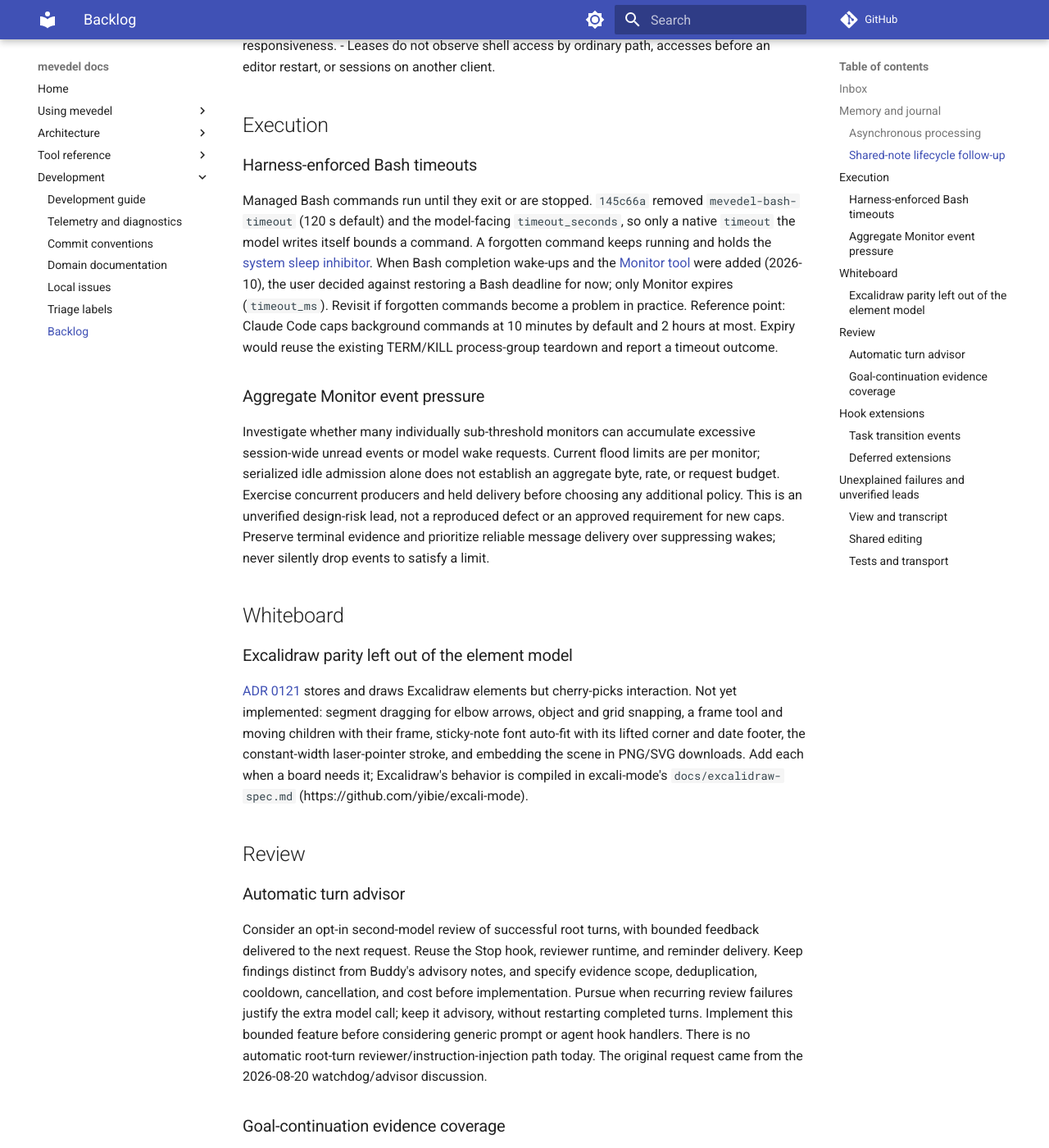
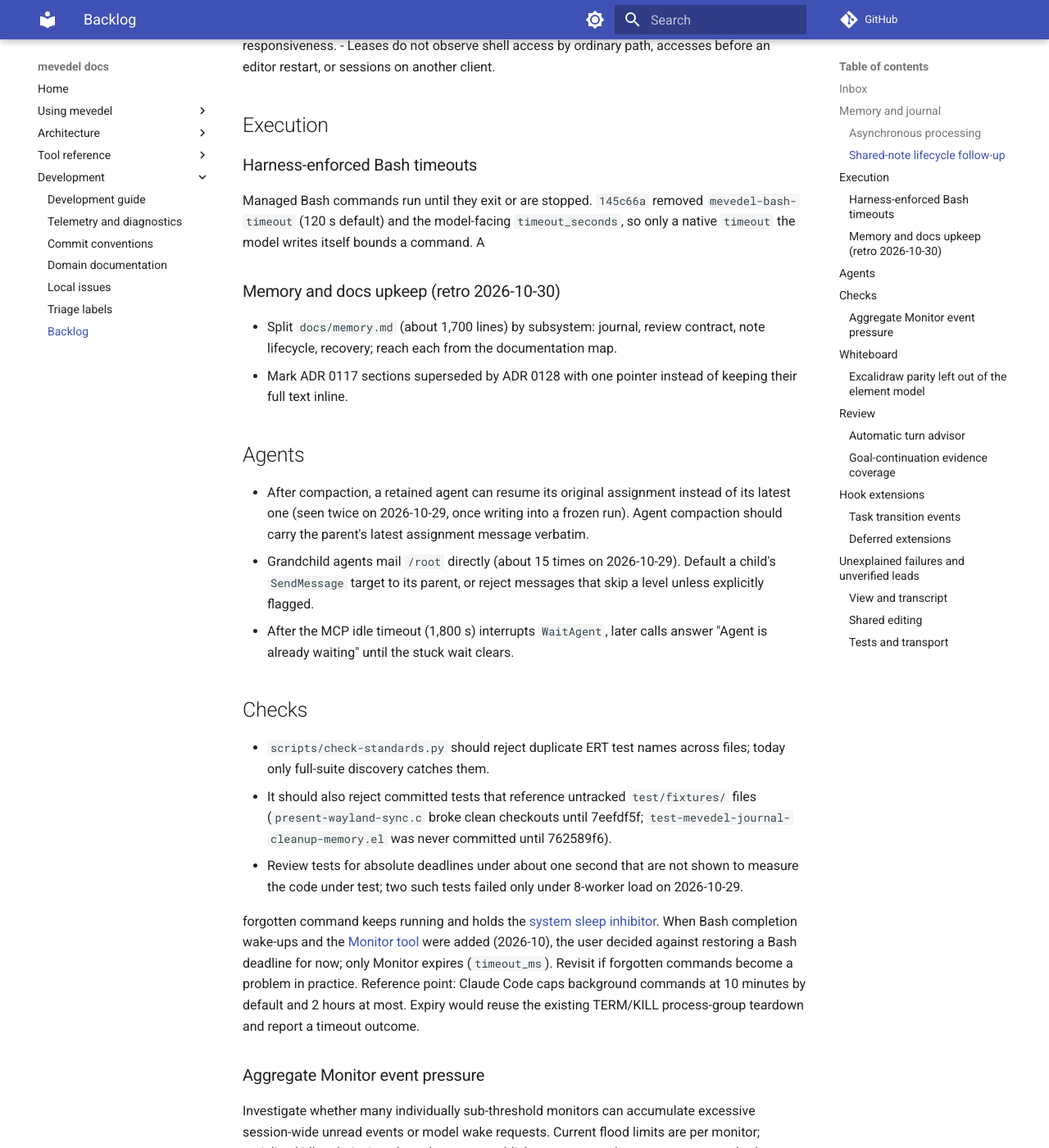
Before and after one commit to FrauH0lle/mevedel, an MkDocs documentation site: the page built from docs/backlog.md, in a window 1280 px wide and 1400 px high, scrolled down 1757 px. Shown: the whole window at 82% size. Built offline with MkDocs 1.6.1 and Material for MkDocs 9.7.7, drawn with Linux system fonts in a browser that asks for light colours; comment, search, counter and statistics services are not loaded.

Commit message:
feat(memory): Curate existing memory and size delegation briefs
Consolidation had only ever promoted or updated topics; ask it to merge
overlapping topics, scope one-sided ones and remove redundant ones even
without new evidence. Delegated implementation briefs now start with a
problem statement and size estimate and ask for plain-sentence reports.
Record the retro follow-ups and a proportionate-verification memory.

* prompts/memory/consolidation.md: Add curation duty.
* prompts/system/tool-orchestration.md: Add brief scoping guidance.
* .mevedel/memory/proportionate-verification-feedback.md: New topic.
* .mevedel/memory/MEMORY.md: Index it.
* docs/backlog.md: Add retro follow-ups.

```diff
--- a/docs/backlog.md
+++ b/docs/backlog.md
@@ -71,6 +71,37 @@
 Managed Bash commands run until they exit or are stopped. `145c66a` removed
 `mevedel-bash-timeout` (120 s default) and the model-facing `timeout_seconds`,
 so only a native `timeout` the model writes itself bounds a command. A
+### Memory and docs upkeep (retro 2026-10-30)
+
+- Split `docs/memory.md` (about 1,700 lines) by subsystem: journal, review
+  contract, note lifecycle, recovery; reach each from the documentation map.
+- Mark ADR 0117 sections superseded by ADR 0128 with one pointer instead of
+  keeping their full text inline.
+
+## Agents
+
+- After compaction, a retained agent can resume its original assignment
+  instead of its latest one (seen twice on 2026-10-29, once writing into a
+  frozen run). Agent compaction should carry the parent's latest assignment
+  message verbatim.
+- Grandchild agents mail `/root` directly (about 15 times on 2026-10-29).
+  Default a child's `SendMessage` target to its parent, or reject messages that
+  skip a level unless explicitly flagged.
+- After the MCP idle timeout (1,800 s) interrupts `WaitAgent`, later calls
+  answer "Agent is already waiting" until the stuck wait clears.
+
+## Checks
+
+- `scripts/check-standards.py` should reject duplicate ERT test names across
+  files; today only full-suite discovery catches them.
+- It should also reject committed tests that reference untracked
+  `test/fixtures/` files (`present-wayland-sync.c` broke clean checkouts until
+  7eefdf5f; `test-mevedel-journal-cleanup-memory.el` was never committed until
+  762589f6).
+- Review tests for absolute deadlines under about one second that are not
+  shown to measure the code under test; two such tests failed only under
+  8-worker load on 2026-10-29.
+
 forgotten command keeps running and holds the
 [system sleep inhibitor](sessions.md#system-sleep). When Bash completion wake-ups
 and the [Monitor tool](tools.md#monitor) were added (2026-10), the user decided
```
Also changed, not shown: .mevedel/memory/MEMORY.md (+1 -0 lines), .mevedel/memory/proportionate-verification-feedback.md (added, +20 -0 lines), prompts/memory/consolidation.md (+6 -0 lines), prompts/system/tool-orchestration.md (+3 -0 lines).
